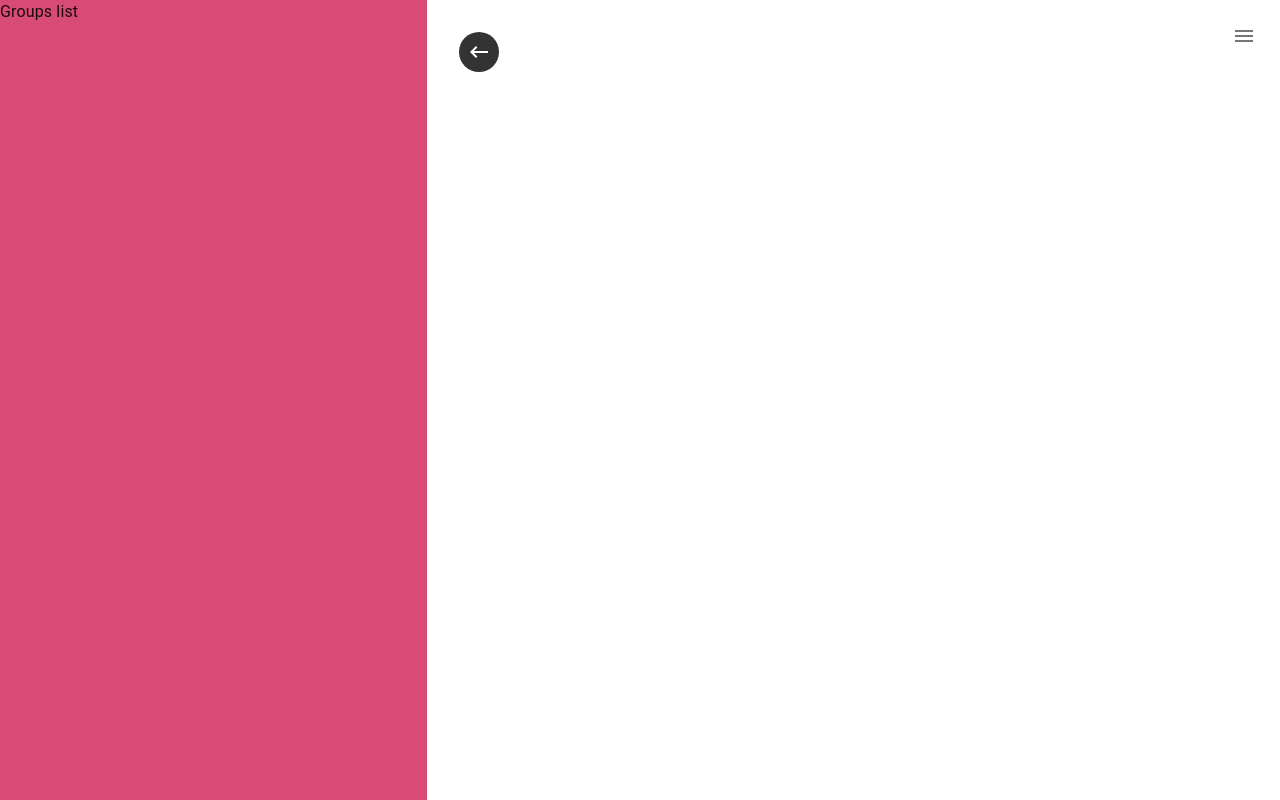
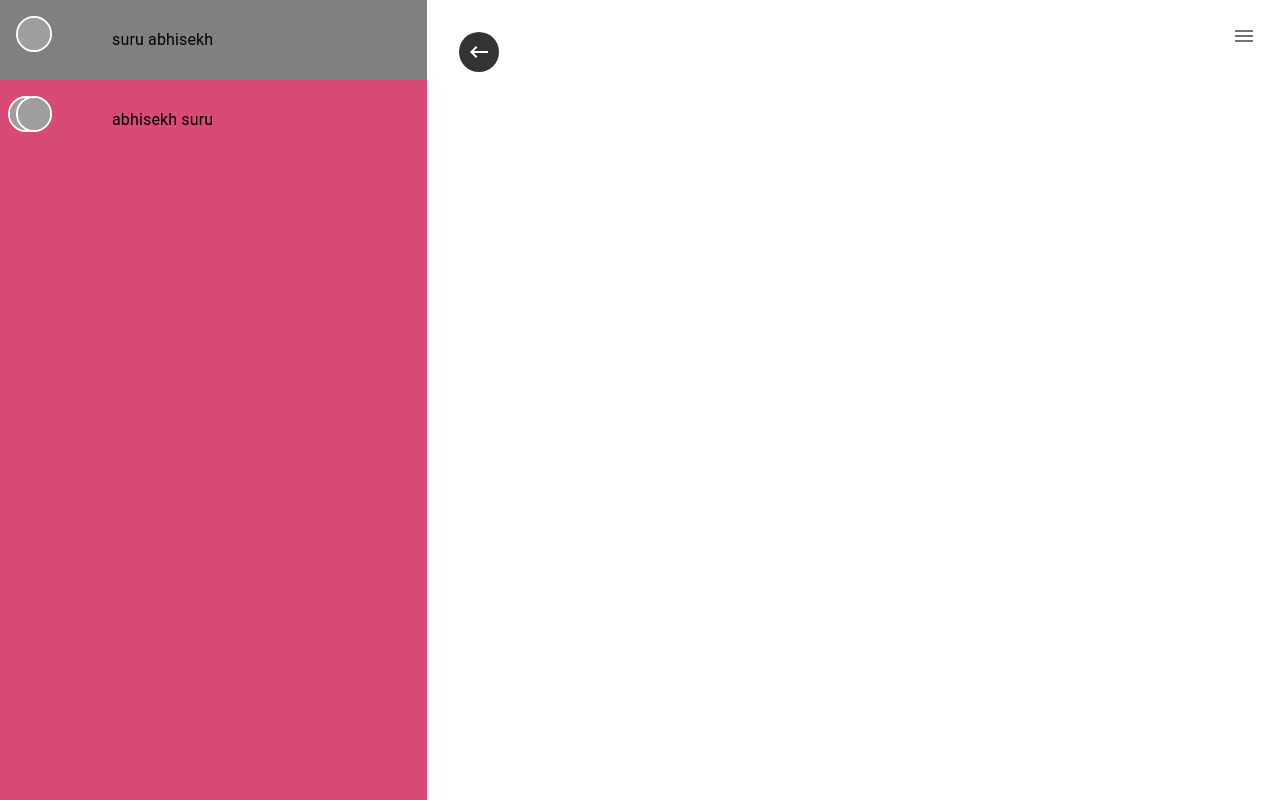
Before and after one commit to Abhisekh8421/ChitChatHub, a React (Vite) app in the folder client/: page /groups in a window 1280 px wide. Built offline with nearby package versions, Linux system fonts and the light colour scheme; grey boxes are pictures that could not be loaded.

Commit message:
implementing the group chat feature

```diff
--- a/client/src/pages/Groups.jsx
+++ b/client/src/pages/Groups.jsx
@@ -1,12 +1,23 @@
 import { KeyboardBackspace, Menu } from "@mui/icons-material";
-import { Box, Drawer, Grid, IconButton, Tooltip } from "@mui/material";
-import React, { useState } from "react";
+import {
+  Box,
+  Drawer,
+  Grid,
+  IconButton,
+  Stack,
+  Tooltip,
+  Typography,
+} from "@mui/material";
+import React, { memo, useState } from "react";
 import { useNavigate } from "react-router-dom";
+import { Link } from "../components/styles/StyledComponents";
+import AvatarCard from "../components/shared/AvatarCard";
+import { sampleChats } from "../components/constants/Sampledata";
 
 const Groups = () => {
   const [IsMobileMenuOpen, setIsMobileMenuOpen] = useState(false);
   const navigate = useNavigate();
-  const navigateBlack = () => {
+  const navigateBack = () => {
     navigate("/");
   };
   const handlemobile = () => {
@@ -45,7 +56,7 @@ const Groups = () => {
               bgcolor: "#1c1c1c",
             },
           }}
-          onClick={navigateBlack}
+          onClick={navigateBack}
         >
           <KeyboardBackspace />
         </IconButton>
@@ -65,7 +76,8 @@ const Groups = () => {
           bgcolor: "#D74B76",
         }}
       >
-        Groups list
+        <GroupList myGroups={sampleChats} />
+        {/* //grouplist */}
       </Grid>
       <Grid
         item
@@ -82,10 +94,52 @@ const Groups = () => {
         {" "}
         {Iconbtns}
       </Grid>
-      <Drawer open={IsMobileMenuOpen} onClose={handlemobileclose}></Drawer>
+      <Drawer
+        sx={{
+          display: {
+            xs: "block",
+            sm: "none",
+          },
+        }}
+        open={IsMobileMenuOpen}
+        onClose={handlemobileclose}
+      >
+        <GroupList w={"50vh"} myGroups={sampleChats} />
+      </Drawer>
       {/* //when true the dialog will open then onclose it will shut down */}
     </Grid>
   );
 };
 
+const GroupList = ({ chatId, w = "100%", myGroups = [] }) => (
+  <Stack>
+    {myGroups.length > 0 ? (
+      myGroups.map((group) => (
+        <GroupListItem chatId={chatId} group={group} key={group._id} />
+      ))
+    ) : (
+      <Typography textAlign={"center"} padding={"1rem"}>
+        NoGroups
+      </Typography>
+    )}
+  </Stack>
+);
+
+const GroupListItem = memo(({ group, chatId }) => {
+  const { name, avatar, _id } = group;
+  return (
+    <Link
+      to={`?group=${_id}`}
+      onClick={(e) => {
+        if (chatId == _id) e.preventDefault();
+      }}
+    >
+      <Stack direction={"row"} spacing={"1rem"} alignItems={"center"}>
+        <AvatarCard avatar={avatar} />
+        <Typography>{name}</Typography>
+      </Stack>
+    </Link>
+  );
+});
+
 export default Groups;
```
